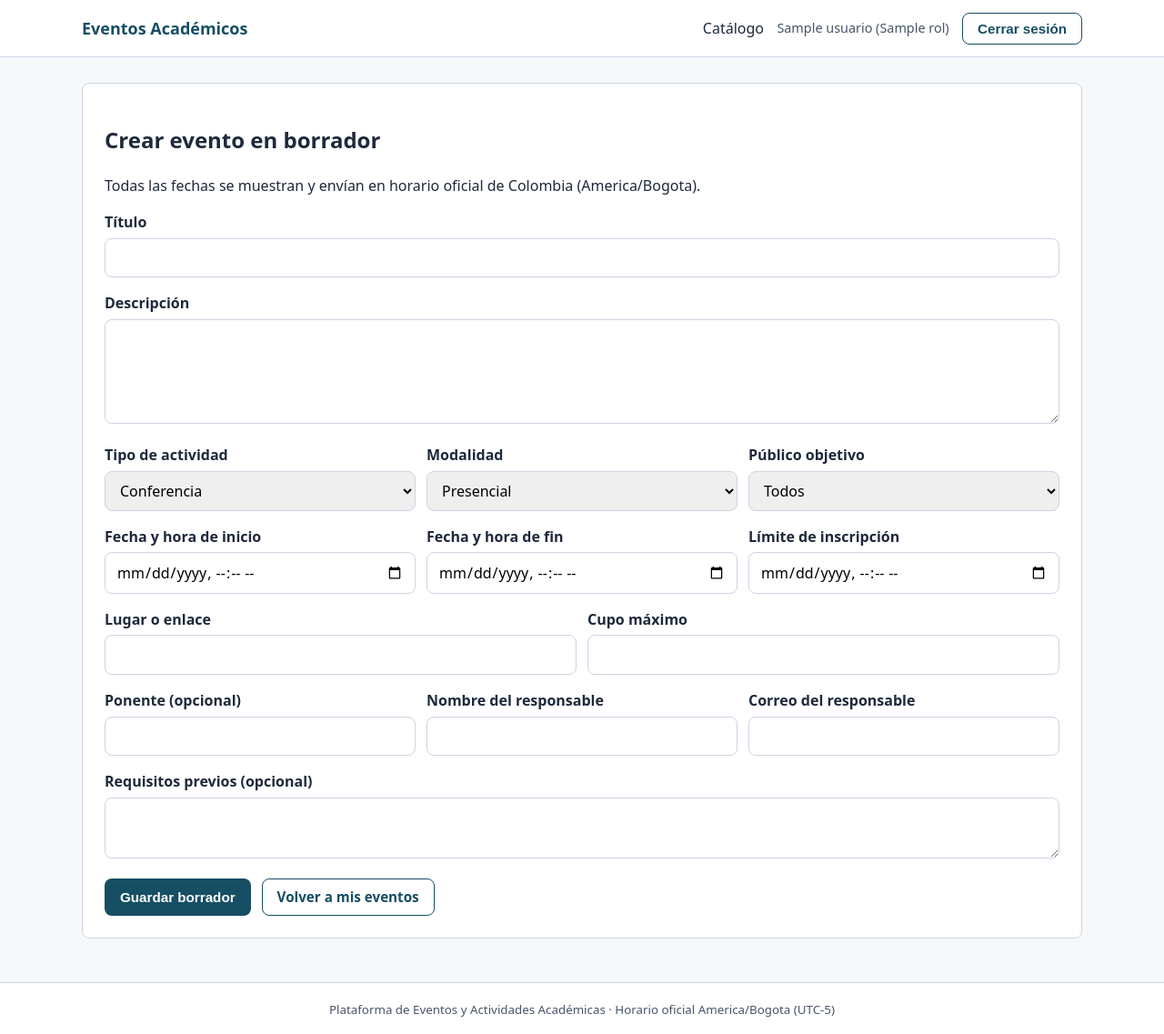
After one commit to EmanuelChavarria/Eventos_Actividades_Academicas_itm, a Python web app: template app/templates/eventos/formulario.html in a window 1280 px wide. The commit adds this page. Shown: the whole page at 91% size. Run offline with Jinja, Linux system fonts and the light colour scheme; the template is opened without the code that fills it: most values are stand-ins (such as "Sample title", 1, 10 or a date in 2020).

Commit message:
feat(web): agrega vistas de gestion de eventos del organizador
Refs: RF-09, RF-10, RF-27, RNF-06, RNF-12

Spec: specs/003-gestion-eventos

```diff
--- a/app/static/css/styles.css
+++ b/app/static/css/styles.css
@@ -176,3 +176,66 @@ body {
   padding-block: 1rem;
   text-align: center;
 }
+
+.encabezado-seccion,
+.encabezado-tarjeta-evento {
+  display: flex;
+  flex-wrap: wrap;
+  justify-content: space-between;
+  align-items: center;
+  gap: 0.75rem;
+}
+
+.fila-campos {
+  display: grid;
+  grid-template-columns: repeat(auto-fit, minmax(220px, 1fr));
+  gap: 0.75rem;
+}
+
+.lista-eventos {
+  display: grid;
+  gap: 1rem;
+  margin-top: 1rem;
+}
+
+.tarjeta-evento {
+  border: 1px solid var(--color-borde);
+  border-radius: var(--radio);
+  padding: 1rem;
+  background-color: #f8fafc;
+}
+
+.lista-datos-evento {
+  padding-left: 1.25rem;
+  margin: 0.5rem 0 0.75rem;
+}
+
+.insignia {
+  display: inline-block;
+  padding: 0.2rem 0.6rem;
+  border-radius: 999px;
+  font-size: 0.85rem;
+  font-weight: 600;
+  border: 1px solid var(--color-borde);
+}
+
+.insignia-publicado {
+  color: var(--color-exito);
+  background-color: var(--color-exito-fondo);
+}
+
+.insignia-cancelado {
+  color: var(--color-error);
+  background-color: var(--color-error-fondo);
+}
+
+.btn-peligro {
+  display: inline-block;
+  padding: 0.6rem 1.1rem;
+  border-radius: var(--radio);
+  font-weight: 600;
+  border: 1px solid var(--color-error);
+  background-color: var(--color-error);
+  color: #ffffff;
+  cursor: pointer;
+}
--- /dev/null
+++ b/app/static/js/eventos.js
@@ -0,0 +1,335 @@
+/**
+ * Lógica de vistas web del organizador (/organizador/eventos/*) mediante DOM seguro.
+ */
+
+import {
+  aIsoBogota,
+  crearNodo,
+  formatearFechaBogota,
+  mostrarAlerta,
+  ocultarAlerta,
+  requestApi,
+} from "/static/js/api.js";
+
+const alertaGlobal = document.getElementById("alerta-global");
+const panelMisEventos = document.getElementById("panel-mis-eventos");
+const panelCancelar = document.getElementById("panel-cancelar");
+const textoEventoCancelar = document.getElementById("texto-evento-cancelar");
+const formCancelar = document.getElementById("form-cancelar-evento");
+const inputMotivoCancelar = document.getElementById("cancelar-motivo");
+const btnCerrarCancelar = document.getElementById("btn-cerrar-cancelar");
+const contenedorForm = document.getElementById("contenedor-form-evento");
+const formEvento = document.getElementById("form-evento");
+
+let eventoEnCancelacion = null;
+
+function extraerMensajeError(error) {
+  if (Array.isArray(error?.detalles) && error.detalles.length > 0) {
+    const textos = error.detalles
+      .map((item) => item?.mensaje)
+      .filter((msg) => typeof msg === "string" && msg.length > 0);
+    if (textos.length > 0) {
+      return textos.join(" ");
+    }
+  }
+  return error?.message || "No se pudo completar la operación.";
+}
+
+function aInputBogotaLocal(isoFecha) {
+  if (!isoFecha) {
+    return "";
+  }
+  const fecha = new Date(isoFecha);
+  if (Number.isNaN(fecha.getTime())) {
+    return "";
+  }
+  const partes = new Intl.DateTimeFormat("en-CA", {
+    timeZone: "America/Bogota",
+    year: "numeric",
+    month: "2-digit",
+    day: "2-digit",
+    hour: "2-digit",
+    minute: "2-digit",
+    hourCycle: "h23",
+  }).formatToParts(fecha);
+
+  const mapa = {};
+  for (const parte of partes) {
+    mapa[parte.type] = parte.value;
+  }
+  return `${mapa.year}-${mapa.month}-${mapa.day}T${mapa.hour}:${mapa.minute}`;
+}
+
+function crearEnlaceBoton(texto, href, clase) {
+  const enlace = crearNodo("a", { texto, clase });
+  enlace.href = href;
+  return enlace;
+}
+
+function abrirPanelCancelacion(evento) {
+  eventoEnCancelacion = evento;
+  if (textoEventoCancelar) {
+    textoEventoCancelar.textContent = `Vas a cancelar el evento "${evento.titulo}".`;
+  }
+  if (inputMotivoCancelar) {
+    inputMotivoCancelar.value = "";
+  }
+  panelCancelar?.classList.remove("oculto");
+  inputMotivoCancelar?.focus();
+}
+
+function cerrarPanelCancelacion() {
+  eventoEnCancelacion = null;
+  panelCancelar?.classList.add("oculto");
+  if (inputMotivoCancelar) {
+    inputMotivoCancelar.value = "";
+  }
+}
+
+async function publicarEventoDesdeListado(evento, boton) {
+  ocultarAlerta(alertaGlobal);
+  boton.disabled = true;
+  try {
+    await requestApi(`/eventos/${evento.id}/publicar`, { method: "POST" });
+    mostrarAlerta(alertaGlobal, `El evento "${evento.titulo}" fue publicado.`, "exito");
+    await cargarMisEventos();
+  } catch (error) {
+    mostrarAlerta(alertaGlobal, extraerMensajeError(error), "error");
+    boton.disabled = false;
+  }
+}
+
+function renderizarTarjetaEvento(ev) {
+  const tarjeta = crearNodo("article", { clase: "tarjeta-evento" });
+  const encabezado = crearNodo("div", { clase: "encabezado-tarjeta-evento" });
+  encabezado.appendChild(crearNodo("h2", { texto: ev.titulo }));
+  encabezado.appendChild(
+    crearNodo("span", {
+      texto: ev.estado_efectivo,
+      clase: `insignia insignia-${ev.estado_efectivo}`,
+    }),
+  );
+  tarjeta.appendChild(encabezado);
+
+  tarjeta.appendChild(crearNodo("p", { texto: ev.descripcion }));
+
+  const detalles = crearNodo("ul", { clase: "lista-datos-evento" });
+  detalles.appendChild(
+    crearNodo("li", {
+      texto: `Tipo y modalidad: ${ev.tipo} · ${ev.modalidad} (Público: ${ev.publico_objetivo})`,
+    }),
+  );
+  detalles.appendChild(
+    crearNodo("li", {
+      texto: `Inicio: ${formatearFechaBogota(ev.fecha_inicio)} · Fin: ${formatearFechaBogota(ev.fecha_fin)}`,
+    }),
+  );
+  detalles.appendChild(
+    crearNodo("li", {
+      texto: `Límite de inscripción: ${formatearFechaBogota(ev.fecha_limite_inscripcion)}`,
+    }),
+  );
+  detalles.appendChild(
+    crearNodo("li", {
+      texto: `Lugar: ${ev.lugar} · Cupos: ${ev.inscripciones_activas}/${ev.cupo_maximo} (${ev.cupos_disponibles} disponibles)`,
+    }),
+  );
+  if (ev.motivo_cancelacion) {
+    detalles.appendChild(
+      crearNodo("li", { texto: `Motivo de cancelación: ${ev.motivo_cancelacion}` }),
+    );
+  }
+  tarjeta.appendChild(detalles);
+
+  const acciones = crearNodo("div", { clase: "acciones-hero" });
+  if (ev.estado_efectivo === "borrador" || ev.estado_efectivo === "publicado") {
+    acciones.appendChild(
+      crearEnlaceBoton("Editar", `/organizador/eventos/${ev.id}/editar`, "btn-secundario"),
+    );
+  }
+  if (ev.estado_efectivo === "borrador") {
+    const btnPublicar = crearNodo("button", { texto: "Publicar", clase: "btn-primario" });
+    btnPublicar.type = "button";
+    btnPublicar.addEventListener("click", () => publicarEventoDesdeListado(ev, btnPublicar));
+    acciones.appendChild(btnPublicar);
+  }
+  if (ev.estado_efectivo === "publicado") {
+    const btnCancelar = crearNodo("button", {
+      texto: "Cancelar evento",
+      clase: "btn-peligro",
+    });
+    btnCancelar.type = "button";
+    btnCancelar.addEventListener("click", () => abrirPanelCancelacion(ev));
+    acciones.appendChild(btnCancelar);
+  }
+  if (acciones.childElementCount > 0) {
+    tarjeta.appendChild(acciones);
+  }
+  return tarjeta;
+}
+
+async function cargarMisEventos() {
+  if (!panelMisEventos) {
+    return;
+  }
+  panelMisEventos.replaceChildren(crearNodo("p", { texto: "Cargando eventos..." }));
+  try {
+    const eventos = await requestApi("/organizador/eventos");
+    if (!Array.isArray(eventos) || eventos.length === 0) {
+      panelMisEventos.replaceChildren(
+        crearNodo("p", { texto: "Aún no tienes eventos registrados." }),
+      );
+      return;
+    }
+    const nodos = eventos.map(renderizarTarjetaEvento);
+    panelMisEventos.replaceChildren(...nodos);
+  } catch (error) {
+    panelMisEventos.replaceChildren();
+    mostrarAlerta(alertaGlobal, extraerMensajeError(error), "error");
+  }
+}
+
+function conectarCancelacion() {
+  btnCerrarCancelar?.addEventListener("click", cerrarPanelCancelacion);
+  formCancelar?.addEventListener("submit", async (evento) => {
+    evento.preventDefault();
+    ocultarAlerta(alertaGlobal);
+    if (!eventoEnCancelacion) {
+      return;
+    }
+    if (!formCancelar.checkValidity()) {
+      formCancelar.reportValidity();
+      return;
+    }
+    const btn = document.getElementById("btn-confirmar-cancelar");
+    if (btn) {
+      btn.disabled = true;
+    }
+    try {
+      await requestApi(`/eventos/${eventoEnCancelacion.id}/cancelar`, {
+        method: "POST",
+        body: { motivo: String(inputMotivoCancelar?.value || "").trim() },
+      });
+      cerrarPanelCancelacion();
+      mostrarAlerta(alertaGlobal, "El evento fue cancelado correctamente.", "exito");
+      await cargarMisEventos();
+    } catch (error) {
+      mostrarAlerta(alertaGlobal, extraerMensajeError(error), "error");
+    } finally {
+      if (btn) {
+        btn.disabled = false;
+      }
+    }
+  });
+}
+
+function poblarFormularioEdicion(ev) {
+  const asignaciones = {
+    "ev-titulo": ev.titulo,
+    "ev-descripcion": ev.descripcion,
+    "ev-tipo": ev.tipo,
+    "ev-modalidad": ev.modalidad,
+    "ev-publico": ev.publico_objetivo,
+    "ev-inicio": aInputBogotaLocal(ev.fecha_inicio),
+    "ev-fin": aInputBogotaLocal(ev.fecha_fin),
+    "ev-limite": aInputBogotaLocal(ev.fecha_limite_inscripcion),
+    "ev-lugar": ev.lugar,
+    "ev-cupo": String(ev.cupo_maximo),
+    "ev-ponente": ev.ponente || "",
+    "ev-resp-nombre": ev.responsable_nombre,
+    "ev-resp-correo": ev.responsable_correo,
+    "ev-requisitos": ev.requisitos || "",
+  };
+  for (const [idCampo, valor] of Object.entries(asignaciones)) {
+    const el = document.getElementById(idCampo);
+    if (el) {
+      el.value = valor;
+    }
+  }
+  if (ev.estado_efectivo === "cancelado" || ev.estado_efectivo === "finalizado") {
+    for (const elemento of formEvento?.elements || []) {
+      if (elemento.tagName !== "A") {
+        elemento.disabled = true;
+      }
+    }
+    mostrarAlerta(
+      alertaGlobal,
+      `Este evento está en estado ${ev.estado_efectivo} y no admite modificaciones.`,
+      "error",
+    );
+  }
+}
+
+function construirPayloadFormulario(datos) {
+  const ponente = String(datos.get("ponente") || "").trim();
+  const requisitos = String(datos.get("requisitos") || "").trim();
+  return {
+    titulo: String(datos.get("titulo") || "").trim(),
+    descripcion: String(datos.get("descripcion") || "").trim(),
+    tipo: String(datos.get("tipo") || ""),
+    modalidad: String(datos.get("modalidad") || ""),
+    publico_objetivo: String(datos.get("publico_objetivo") || "todos"),
+    fecha_inicio: aIsoBogota(String(datos.get("fecha_inicio") || "")),
+    fecha_fin: aIsoBogota(String(datos.get("fecha_fin") || "")),
+    fecha_limite_inscripcion: aIsoBogota(String(datos.get("fecha_limite_inscripcion") || "")),
+    lugar: String(datos.get("lugar") || "").trim(),
+    cupo_maximo: Number(datos.get("cupo_maximo") || 0),
+    ponente: ponente || null,
+    responsable_nombre: String(datos.get("responsable_nombre") || "").trim(),
+    responsable_correo: String(datos.get("responsable_correo") || "").trim(),
+    requisitos: requisitos || null,
+  };
+}
+
+async function inicializarFormulario() {
+  if (!formEvento || !contenedorForm) {
+    return;
+  }
+  const modo = contenedorForm.dataset.modo || "crear";
+  const eventoId = contenedorForm.dataset.eventoId || "";
+
+  if (modo === "editar" && eventoId) {
+    try {
+      const evento = await requestApi(`/eventos/${eventoId}`);
+      poblarFormularioEdicion(evento);
+    } catch (error) {
+      mostrarAlerta(alertaGlobal, extraerMensajeError(error), "error");
+    }
+  }
+
+  formEvento.addEventListener("submit", async (e) => {
+    e.preventDefault();
+    ocultarAlerta(alertaGlobal);
+    if (!formEvento.checkValidity()) {
+      formEvento.reportValidity();
+      return;
+    }
+    const boton = document.getElementById("btn-guardar-evento");
+    if (boton) {
+      boton.disabled = true;
+    }
+    try {
+      const cuerpo = construirPayloadFormulario(new FormData(formEvento));
+      if (modo === "editar" && eventoId) {
+        await requestApi(`/eventos/${eventoId}`, { method: "PATCH", body: cuerpo });
+      } else {
+        await requestApi("/eventos", { method: "POST", body: cuerpo });
+      }
+      window.location.assign("/organizador/eventos");
+    } catch (error) {
+      mostrarAlerta(alertaGlobal, extraerMensajeError(error), "error");
+    } finally {
+      if (boton) {
+        boton.disabled = false;
+      }
+    }
+  });
+}
+
+if (panelMisEventos) {
+  conectarCancelacion();
+  cargarMisEventos();
+}
+if (formEvento) {
+  inicializarFormulario();
+}
--- /dev/null
+++ b/app/templates/eventos/formulario.html
@@ -0,0 +1,142 @@
+{% extends "base.html" %}
+
+{% block titulo %}{{ "Editar evento" if modo == "editar" else "Nuevo evento" }}{% endblock %}
+
+{% block contenido %}
+  <section
+    id="contenedor-form-evento"
+    class="tarjeta"
+    data-modo="{{ modo }}"
+    data-evento-id="{{ evento_id if evento_id is not none else '' }}"
+    aria-labelledby="titulo-form-evento"
+  >
+    <h1 id="titulo-form-evento">
+      {{ "Editar evento" if modo == "editar" else "Crear evento en borrador" }}
+    </h1>
+    <p>Todas las fechas se muestran y envían en horario oficial de Colombia (America/Bogota).</p>
+
+    <form id="form-evento" novalidate>
+      <div class="campo-formulario">
+        <label for="ev-titulo">Título</label>
+        <input id="ev-titulo" name="titulo" type="text" minlength="3" maxlength="200" required />
+      </div>
+
+      <div class="campo-formulario">
+        <label for="ev-descripcion">Descripción</label>
+        <textarea
+          id="ev-descripcion"
+          name="descripcion"
+          rows="4"
+          minlength="10"
+          maxlength="4000"
+          required
+        ></textarea>
+      </div>
+
+      <div class="fila-campos">
+        <div class="campo-formulario">
+          <label for="ev-tipo">Tipo de actividad</label>
+          <select id="ev-tipo" name="tipo" required>
+            <option value="conferencia">Conferencia</option>
+            <option value="taller">Taller</option>
+            <option value="seminario">Seminario</option>
+            <option value="capacitacion">Capacitación</option>
+          </select>
+        </div>
+
+        <div class="campo-formulario">
+          <label for="ev-modalidad">Modalidad</label>
+          <select id="ev-modalidad" name="modalidad" required>
+            <option value="presencial">Presencial</option>
+            <option value="virtual">Virtual</option>
+            <option value="hibrida">Híbrida</option>
+          </select>
+        </div>
+
+        <div class="campo-formulario">
+          <label for="ev-publico">Público objetivo</label>
+          <select id="ev-publico" name="publico_objetivo" required>
+            <option value="todos">Todos</option>
+            <option value="estudiantes">Estudiantes</option>
+            <option value="docentes">Docentes</option>
+          </select>
+        </div>
+      </div>
+
+      <div class="fila-campos">
+        <div class="campo-formulario">
+          <label for="ev-inicio">Fecha y hora de inicio</label>
+          <input id="ev-inicio" name="fecha_inicio" type="datetime-local" required />
+        </div>
+
+        <div class="campo-formulario">
+          <label for="ev-fin">Fecha y hora de fin</label>
+          <input id="ev-fin" name="fecha_fin" type="datetime-local" required />
+        </div>
+
+        <div class="campo-formulario">
+          <label for="ev-limite">Límite de inscripción</label>
+          <input id="ev-limite" name="fecha_limite_inscripcion" type="datetime-local" required />
+        </div>
+      </div>
+
+      <div class="fila-campos">
+        <div class="campo-formulario">
+          <label for="ev-lugar">Lugar o enlace</label>
+          <input id="ev-lugar" name="lugar" type="text" minlength="2" maxlength="200" required />
+        </div>
+
+        <div class="campo-formulario">
+          <label for="ev-cupo">Cupo máximo</label>
+          <input id="ev-cupo" name="cupo_maximo" type="number" min="1" step="1" required />
+        </div>
+      </div>
+
+      <div class="fila-campos">
+        <div class="campo-formulario">
+          <label for="ev-ponente">Ponente (opcional)</label>
+          <input id="ev-ponente" name="ponente" type="text" maxlength="150" />
+        </div>
+
+        <div class="campo-formulario">
+          <label for="ev-resp-nombre">Nombre del responsable</label>
+          <input
+            id="ev-resp-nombre"
+            name="responsable_nombre"
+            type="text"
+            minlength="2"
+            maxlength="120"
+            required
+          />
+        </div>
+
+        <div class="campo-formulario">
+          <label for="ev-resp-correo">Correo del responsable</label>
+          <input
+            id="ev-resp-correo"
+            name="responsable_correo"
+            type="email"
+            maxlength="150"
+            required
+          />
+        </div>
+      </div>
+
+      <div class="campo-formulario">
+        <label for="ev-requisitos">Requisitos previos (opcional)</label>
+        <textarea id="ev-requisitos" name="requisitos" rows="2" maxlength="2000"></textarea>
+      </div>
+
+      <div class="acciones-hero">
+        <button id="btn-guardar-evento" type="submit" class="btn-primario">
+          {{ "Guardar cambios" if modo == "editar" else "Guardar borrador" }}
+        </button>
+        <a href="/organizador/eventos" class="btn-secundario">Volver a mis eventos</a>
+      </div>
+    </form>
+  </section>
+{% endblock %}
+
+{% block scripts %}
+  <script type="module" src="/static/js/eventos.js"></script>
+{% endblock %}
```
Also changed, not shown: app/templates/eventos/mis_eventos.html (added, +47 -0 lines), app/web/eventos.py (+63 -2 lines), specs/003-gestion-eventos/tasks.md (+2 -2 lines), tests/test_eventos.py (+36 -0 lines).
